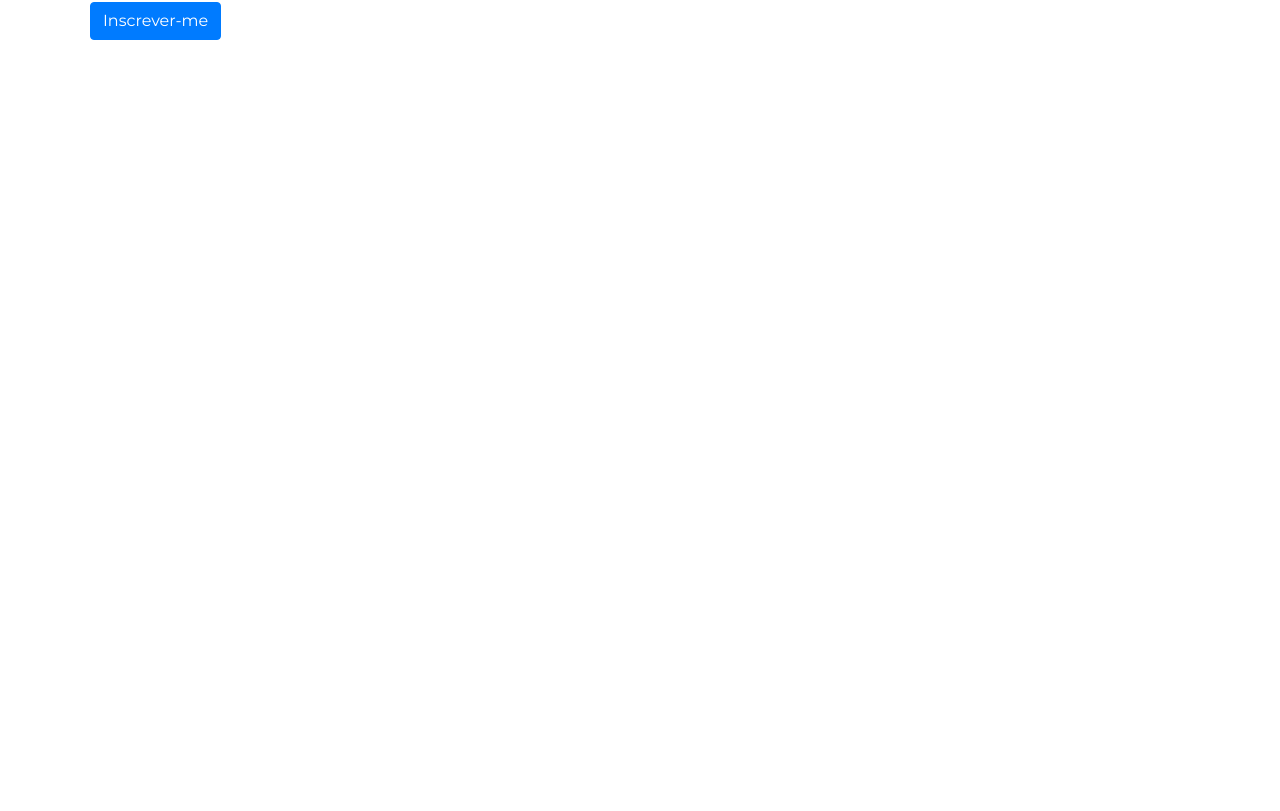
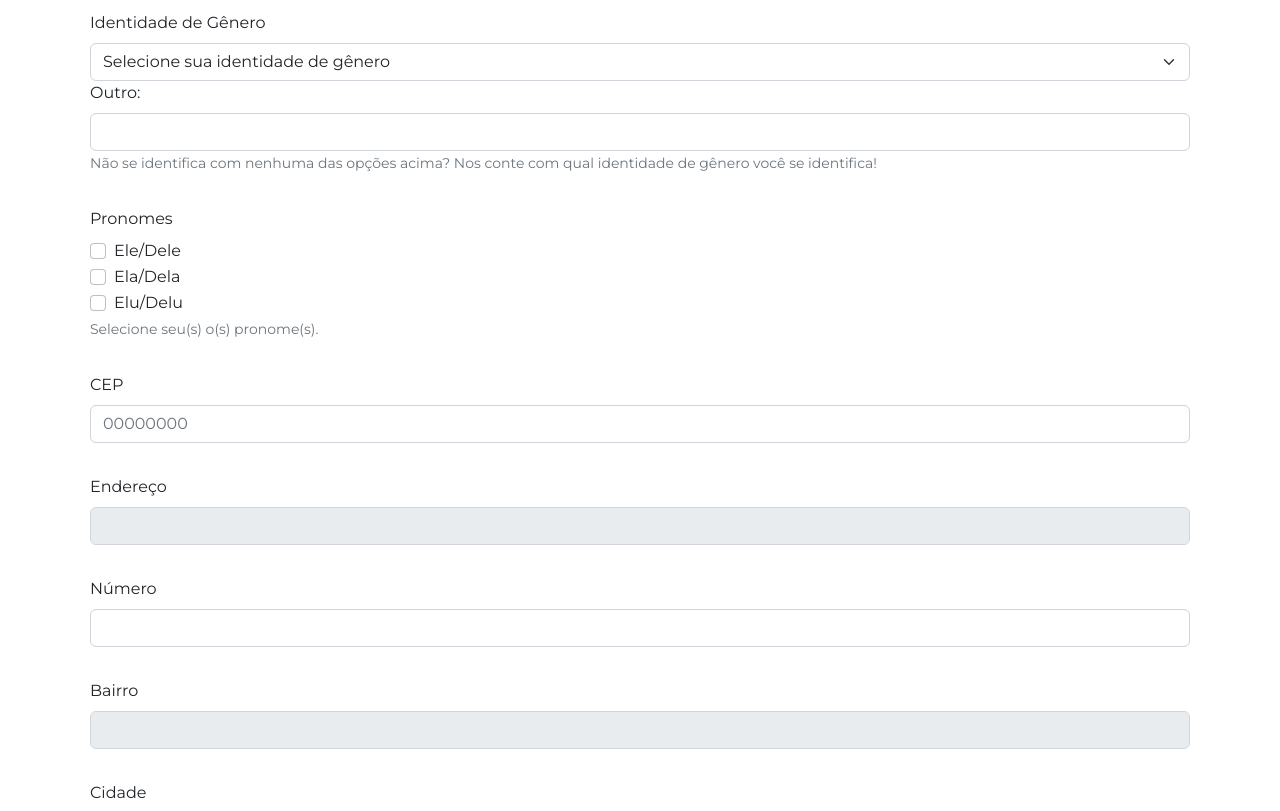
Before and after one commit to tseteespadas/terreiro-sete-espadas, a React (Create React App) app: page /giras in a window 1280 px wide. Shown: the part 1085-1896 px from the top of the page. Before the commit the page ends 1157 px from the top, so only its background shows below. Built offline with nearby package versions, Linux system fonts and the light colour scheme.

Commit message:
feat: added new fields to forms and removed umbanda course

```diff
--- a/package.json
+++ b/package.json
@@ -27,9 +27,9 @@
     "@fortawesome/react-fontawesome": "^0.1.14",
     "@rescripts/cli": "^0.0.16",
     "axios": "^0.21.1",
-    "bootstrap": "^4.6.0",
+    "bootstrap": "^5.2.3",
     "react": "^17.0.1",
-    "react-bootstrap": "^1.4.3",
+    "react-bootstrap": "^2.7.0",
     "react-dom": "^17.0.1",
     "react-query": "^3.34.16",
     "react-router": "^5.2.0",
--- a/src/components/v2/curso/index.jsx
+++ b/src/components/v2/curso/index.jsx
@@ -73,11 +73,29 @@ export default function Curso(props) {
 
   async function handleSubmitSubscription(e, apiEndpoint, { _id }) {
     e.preventDefault();
+    const genderSelect = e.target.formGender[0]?.selectedOptions[0].value;
+    const genderValue = e.target.formGender[1]?.value;
+    let pronomes = [];
+    e.target.formPronoums.forEach((c) => {
+      if (c.checked) {
+        pronomes.push(c.getAttribute("data-value"));
+      }
+    });
     const formData = {
       course_id: _id,
       name: e.target.formName.value.trim(),
       email: e.target.formEmail.value.trim(),
       phone: e.target.formPhone.value.trim(),
+      gender:
+        genderSelect === "Selecione sua identidade de gênero"
+          ? genderValue
+          : genderSelect,
+      pronoums: pronomes.join(", "),
+      cep: e.target.formCep.value.trim(),
+      address: e.target.formAddress.value.trim(),
+      number: e.target.formNumber.value.trim(),
+      city: e.target.formCity.value.trim(),
+      neighborhood: e.target.formNeighborhood.value.trim(),
     };
     mutation.mutate({ apiEndpoint, formData });
     setShowAlert(true);
--- a/src/components/v2/forms/FormInscricao.jsx
+++ b/src/components/v2/forms/FormInscricao.jsx
@@ -1,7 +1,37 @@
-import React from "react";
+import React, { useEffect, useState, useRef } from "react";
 import { Form, Button } from "react-bootstrap";
+import styled from "styled-components";
+
+import correiosAPI from "../../../services/correios";
+
+const StyledForm = styled(Form)`
+  & > div {
+    margin-bottom: 2em;
+  }
+`;
 
 export default function FormInscricao(props) {
+  const [neighborhood, setNeighborhood] = useState("");
+  const [address, setAddress] = useState("");
+  const [city, setCity] = useState("");
+
+  async function handleCEPBlur(e) {
+    const cep = e.target.value;
+    if (cep && cep.length === 8) {
+      try {
+        const { data } = await correiosAPI.get(`/${cep.replace("-", "")}/json`);
+        if (!data.error) {
+          setNeighborhood(data.bairro)
+          setAddress(data.logradouro)
+          setCity(data.localidade)
+        }
+      } catch (e) {
+        console.log(e);
+        alert("O CEP informado não existe")
+      }
+    }
+  }
+
   const handleClickPoliticaDePrivacidade = (e) => {
     e.preventDefault();
     const politicaEl = document.getElementById("politica-de-privacidade");
@@ -9,7 +39,7 @@ export default function FormInscricao(props) {
   };
 
   return (
-    <Form onSubmit={props.handleSubmit}>
+    <StyledForm onSubmit={props.handleSubmit}>
       <Form.Group controlId="formName">
         <Form.Label>Nome</Form.Label>
         <Form.Control required type="text" placeholder="Seu nome completo" />
@@ -41,6 +71,86 @@ export default function FormInscricao(props) {
         </Form.Text>
       </Form.Group>
 
+      <Form.Group controlId="formGender">
+        <Form.Label>Identidade de Gênero</Form.Label>
+        <Form.Select aria-label="Gênero">
+          <option>Selecione sua identidade de gênero</option>
+          <option value="mulher cisgênero">Mulher (cisgênero)</option>
+          <option value="homem cisgênero">Homem (cisgênero)</option>
+          <option value="mulher transgênero">Mulher (transgênero)</option>
+          <option value="homem transgênero">Homem (transgênero)</option>
+          <option value="transmasculino">Transmasculino</option>
+          <option value="transfeminina">Transfeminina</option>
+          <option value="não-binário">Não-binárie</option>
+          <option value="agênero">Agênero</option>
+        </Form.Select>
+        <Form.Label>Outro: </Form.Label>
+        <Form.Control type="text" />
+        <Form.Text className="text-muted">
+          Não se identifica com nenhuma das opções acima? Nos conte com qual
+          identidade de gênero você se identifica!
+        </Form.Text>
+      </Form.Group>
+
+      <Form.Group controlId="formPronoums">
+        <Form.Label>Pronomes</Form.Label>
+        <Form.Check data-value="Ele/Dele" label="Ele/Dele" />
+        <Form.Check data-value="Ela/Dela" label="Ela/Dela" />
+        <Form.Check data-value="Elu/Delu" label="Elu/Delu" />
+        <Form.Text className="text-muted">
+          Selecione seu(s) o(s) pronome(s).
+        </Form.Text>
+      </Form.Group>
+
+      <Form.Group controlId="formCep">
+        <Form.Label>CEP</Form.Label>
+        <Form.Control
+          required
+          type="text"
+          pattern="[0-9]{8}"
+          placeholder="00000000"
+          onBlur={handleCEPBlur}
+        />
+      </Form.Group>
+
+      <Form.Group controlId="formAddress">
+        <Form.Label>Endereço</Form.Label>
+        <Form.Control
+          required
+          type="text"
+          value={address}
+          disabled
+        />
+      </Form.Group>
+
+      <Form.Group controlId="formNumber">
+        <Form.Label>Número</Form.Label>
+        <Form.Control
+          required
+          type="number"
+          min="0"
+          max="99999"
+        />
+      </Form.Group>
+
+      <Form.Group controlId="formNeighborhood">
+        <Form.Label>Bairro</Form.Label>
+        <Form.Control
+          required
+          type="text"
+          value={neighborhood}
+          disabled
+        />
+      </Form.Group>
+      <Form.Group controlId="formCity">
+        <Form.Label>Cidade</Form.Label>
+        <Form.Control
+          required
+          type="text"
+          value={city}
+          disabled
+        />
+      </Form.Group>
       <Form.Group>
         <Form.Text className="text-muted">
           Ao clicar em <strong>Inscrever-me</strong>, você concorda com a nossa
@@ -55,6 +165,6 @@ export default function FormInscricao(props) {
       <Button variant="primary" type="submit">
         Inscrever-me
       </Button>
-    </Form>
+    </StyledForm>
   );
 }
--- a/src/compositions/home/Contato.jsx
+++ b/src/compositions/home/Contato.jsx
@@ -40,12 +40,12 @@ export default function Contato() {
             </span>
           </SubtitleWithIcon>
           <RedeSocial
-            href="https://api.whatsapp.com/send?phone=5511952492805&text=Ol%C3%A1"
+            href="https://api.whatsapp.com/send?phone=5511943579057&text=Ol%C3%A1"
             target="_blank"
             rel="noreferrer noopener"
           >
             <FontAwesomeIcon icon={["fab", "whatsapp"]} />
-            (11) 95204-2805
+            (11) 94357 9057
           </RedeSocial>
           <RedeSocial
             href="mailto:comunidadeogunonire@gmail.com"
--- a/src/data/cursos.js
+++ b/src/data/cursos.js
@@ -1,14 +1,10 @@
 import React from "react";
 
 import desenvolvimento from "../assets/cursos/desenvolvimento.jpeg";
-import teologia from "../assets/cursos/teologia.jpg";
 import zepelintracurso from "../assets/cursos/zepelintracurso.jpg";
 
 const DesenvolvimentoDescription = React.lazy(() =>
   import("../components/v2/curso/DesenvolvimentoDescription")
-);
-const UmbandaDescription = React.lazy(() =>
-  import("../components/v2/curso/UmbandaDescription")
 );
 const ZePelintraDescription = React.lazy(() =>
   import("../components/v2/curso/ZePelintraDescription")
@@ -24,14 +20,6 @@ export default [
     Desc: DesenvolvimentoDescription,
   },
   {
-    id: "curso-umbanda",
-    img: teologia,
-    name: "Umbanda",
-    cite: "Umbanda é coisa séria para gente séria! ...",
-    link: "/cursos/umbanda",
-    Desc: UmbandaDescription,
-  },
-  {
     id: "curso-ze",
     img: zepelintracurso,
     name: "Zé Pelintra",
--- /dev/null
+++ b/src/services/correios.js
@@ -0,0 +1,5 @@
+import axios from "axios";
+
+export default axios.create({
+  baseURL: "https://viacep.com.br/ws/"
+})
--- a/src/services/index.js
+++ b/src/services/index.js
@@ -1,5 +1,6 @@
 import axios from 'axios';
 
 export default axios.create({
-  baseURL: "https://terreiro-sete-espadas-api.herokuapp.com/",
+  // baseURL: "https://terreiro-sete-espadas-api.herokuapp.com/",
+  baseURL: "http://localhost:8080",
 });
```
Also changed, not shown: 1 other file (tests, documents, lock files or other folders).
